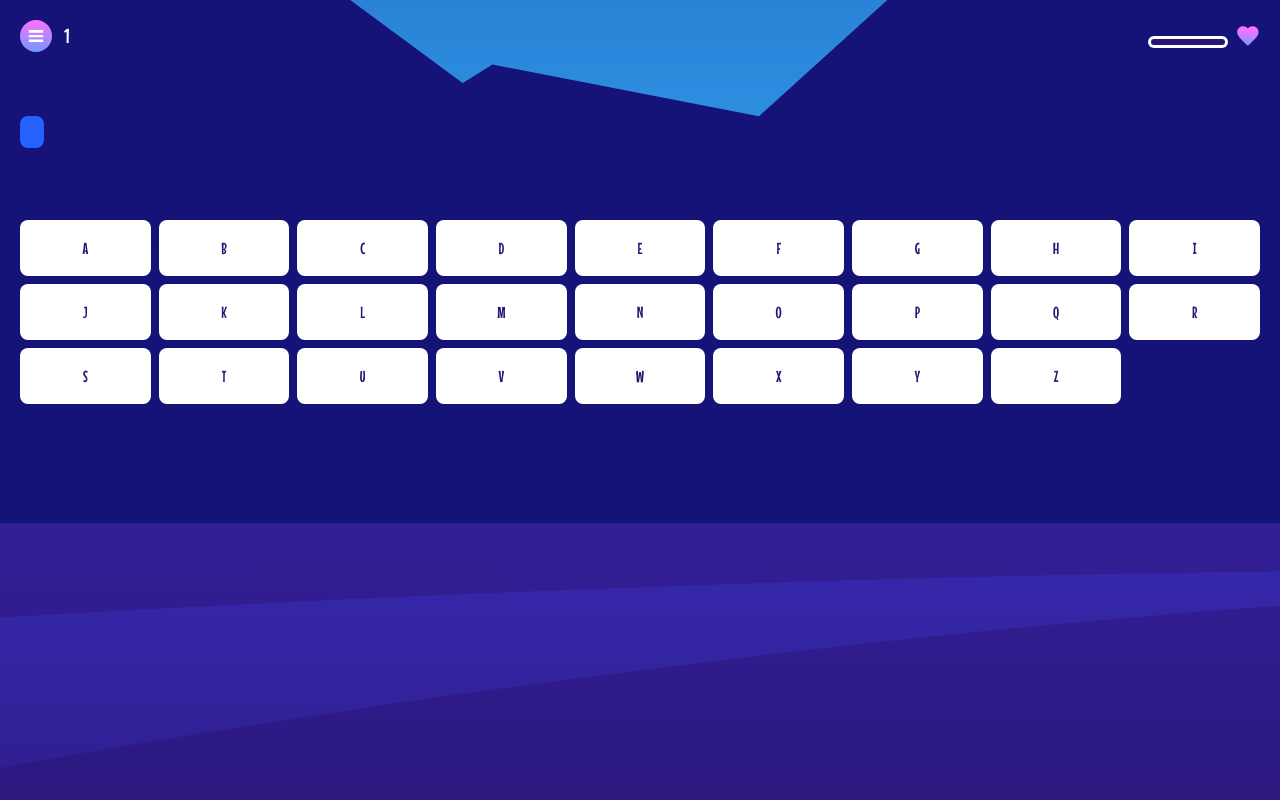
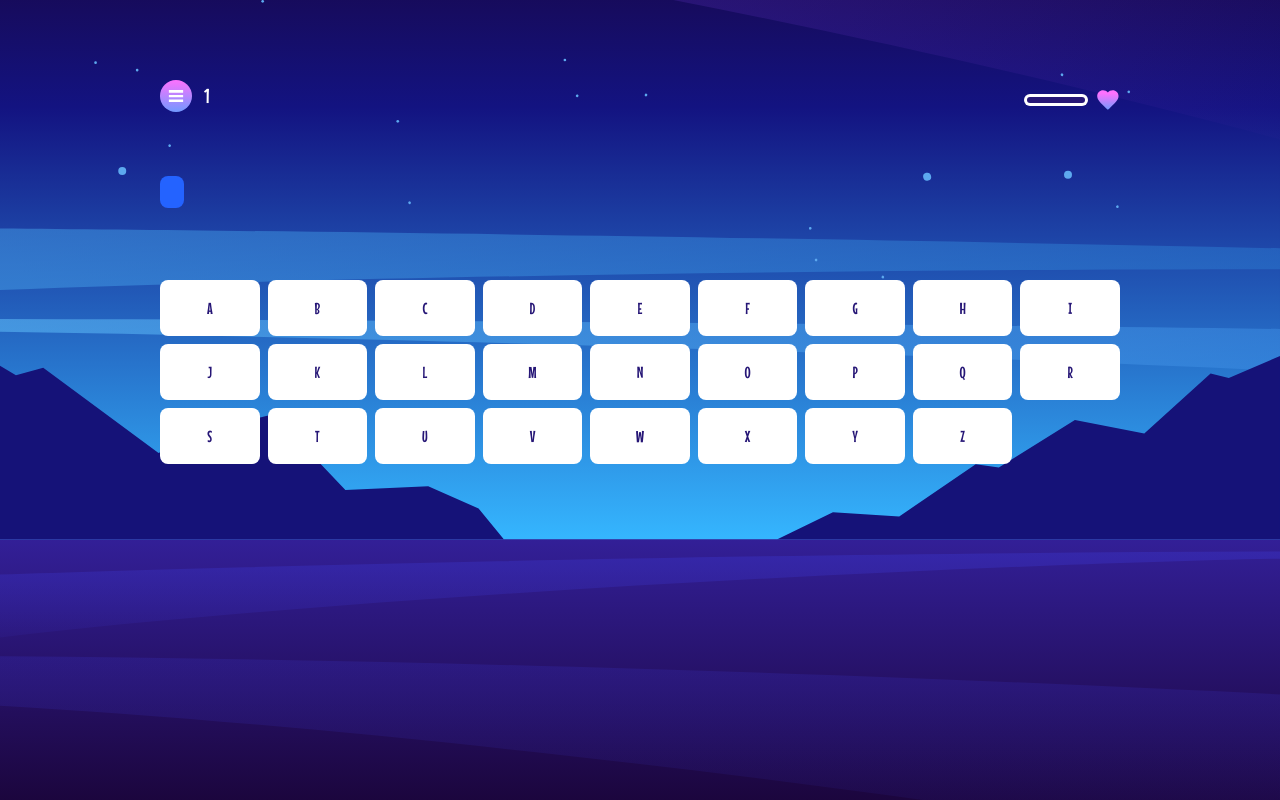
Before and after one commit to happyGikundiro/Hangman-Game, an Angular app: page /game/1 in a window 1280 px wide. Built offline with nearby package versions, Linux system fonts and the light colour scheme.

Commit message:
started making the pages responsive

```diff
--- a/src/app/app.component.html
+++ b/src/app/app.component.html
@@ -1,5 +1,5 @@
 <div
-  class="min-h-screen bg-[url('/assets/images/background-mobile.svg')] bg-no-repeat bg-bottom bg-cover sm:bg-yellow-400"
+  class="min-h-screen bg-[url('/assets/images/background-mobile.svg')] md:bg-[url('/assets/images/background-tablet.svg')] lg:bg-[url('/assets/images/background-desktop.svg')] bg-no-repeat bg-bottom bg-cover"
 >
   <router-outlet></router-outlet>
 </div>
--- a/src/app/components/category-selection/category-selection.component.html
+++ b/src/app/components/category-selection/category-selection.component.html
@@ -1,6 +1,6 @@
 
-  <div class="p-5 space-y-16">
-    <div class="flex justify-between items-center">
+  <div class="p-5 space-y-16 lg:pt-20">
+    <div class="flex justify-between items-center lg:px-40">
         <button (click)="gobackToHome()" class="bg-gradient-to-b from-[#FE71FE] to-[#7199FF] w-10 h-10 flex justify-center items-center rounded-full">
             <svg xmlns="http://www.w3.org/2000/svg" width="21" height="19" fill="none" viewBox="0 0 41 39"><path fill="#fff" d="M0 19.5 19.02.5v12.244C26.348 12.744 41 17.896 41 38.5c0-11.147-14.653-13.37-21.98-13.089V38.5L0 19.5Z"/></svg>
         </button>
@@ -13,7 +13,7 @@
       <button
         *ngFor="let category of categories "
         (click)="selectCategory(category.category)"
-        class="py-2 px-4 bg-blue-500 text-white bg-blue  rounded-lg hover:bg-blue-600"
+        class="py-2 px-4 bg-blue-500 text-white bg-blue  rounded-[18px] hover:bg-blue-600 md:py-6"
       >
         {{ category.category.toUpperCase() }}
       </button>
--- a/src/app/components/game-play/game-play.component.html
+++ b/src/app/components/game-play/game-play.component.html
@@ -1,7 +1,7 @@
 
-   <div class="p-5 space-y-16 relative" [ngClass]="{'hidden-content': gameOver || gameStatus === 'Paused'}">
+   <div class="p-5 space-y-16 relative lg:px-40 lg:pt-20" [ngClass]="{'hidden-content': gameOver || gameStatus === 'Paused'}">
 
-    <div class="flex justify-between items-center">
+    <div class="flex justify-between items-center ">
       <div class="flex gap-3 items-center">
         <button class="bg-gradient-to-b from-[#FE71FE] to-[#7199FF] w-8 h-8 flex justify-center items-center rounded-full" (click)="pauseGame()">
           <svg xmlns="http://www.w3.org/2000/svg" width="18" height="12" fill="none" viewBox="0 0 38 32">
@@ -11,12 +11,12 @@
         <h1 class="text-xl text-white">{{ selectedCategory }}</h1>
       </div>
 
-      <div class="flex justify-center gap-2 items-center">
-        <div class="w-20 bg-[#FFFFFF] dark:bg-[#3B4D66] rounded-lg overflow-hidden h-3 mt-3 p-[3px]">
-          <div class="bg-darknavy  h-full rounded-md" [style.width.%]="progressBarWidth"></div>
+      <div class="flex gap-2">
+        <div class="w-16 bg-[#FFFFFF] rounded-lg overflow-hidden h-3 mt-3 p-[3px]">
+          <div class="bg-darknavy h-full rounded-md" [style.width.%]="progressBarWidth"></div>
         </div>
 
-        <button class="text-white text-xl">
+        <button class="mt-2">
           <svg xmlns="http://www.w3.org/2000/svg" width="24" height="20" fill="none" viewBox="0 0 54 50">
             <path fill="url(#a)" d="m26.667 49.467-3.867-3.52C9.067 33.493 0 25.253 0 15.2 0 6.96 6.453.533 14.667.533c4.64 0 9.093 2.16 12 5.547 2.906-3.387 7.36-5.547 12-5.547C46.88.533 53.333 6.96 53.333 15.2c0 10.053-9.066 18.293-22.8 30.747l-3.866 3.52Z"/>
             <defs>
--- a/src/app/pages/how-to-play/how-to-play.component.html
+++ b/src/app/pages/how-to-play/how-to-play.component.html
@@ -1,6 +1,6 @@
 
-<div class="p-5 space-y-16">
-    <div class="flex justify-between items-center">
+<div class="p-5 space-y-16 lg:px-40 lg:pt-20">
+    <div class="flex justify-between items-center ">
         <button (click)="gobackToHome()" class="bg-gradient-to-b from-[#FE71FE] to-[#7199FF] w-10 h-10 flex justify-center items-center rounded-full">
             <svg xmlns="http://www.w3.org/2000/svg" width="21" height="19" fill="none" viewBox="0 0 41 39"><path fill="#fff" d="M0 19.5 19.02.5v12.244C26.348 12.744 41 17.896 41 38.5c0-11.147-14.653-13.37-21.98-13.089V38.5L0 19.5Z"/></svg>
         </button>
@@ -9,7 +9,7 @@
         </div>
     </div>
 
-    <div class="space-y-4">
+    <div class="space-y-4 lg:grid lg:grid-cols-3 lg:gap-5">
     <div *ngFor="let instruction of instructions" class="bg-white rounded-[18px] p-5 space-y-3">
         <div class="flex gap-3">
             <p class="text-blue">{{instruction.instructionNumber}}</p>
```
